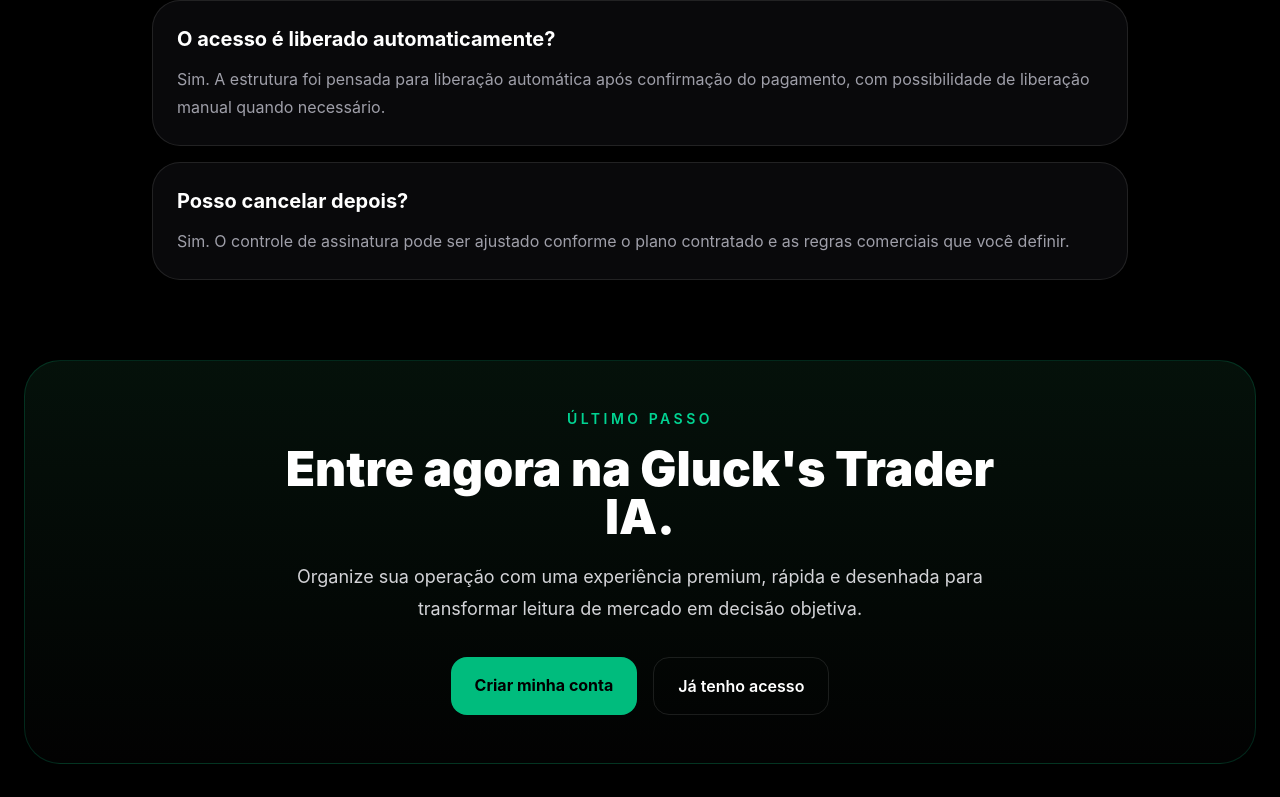
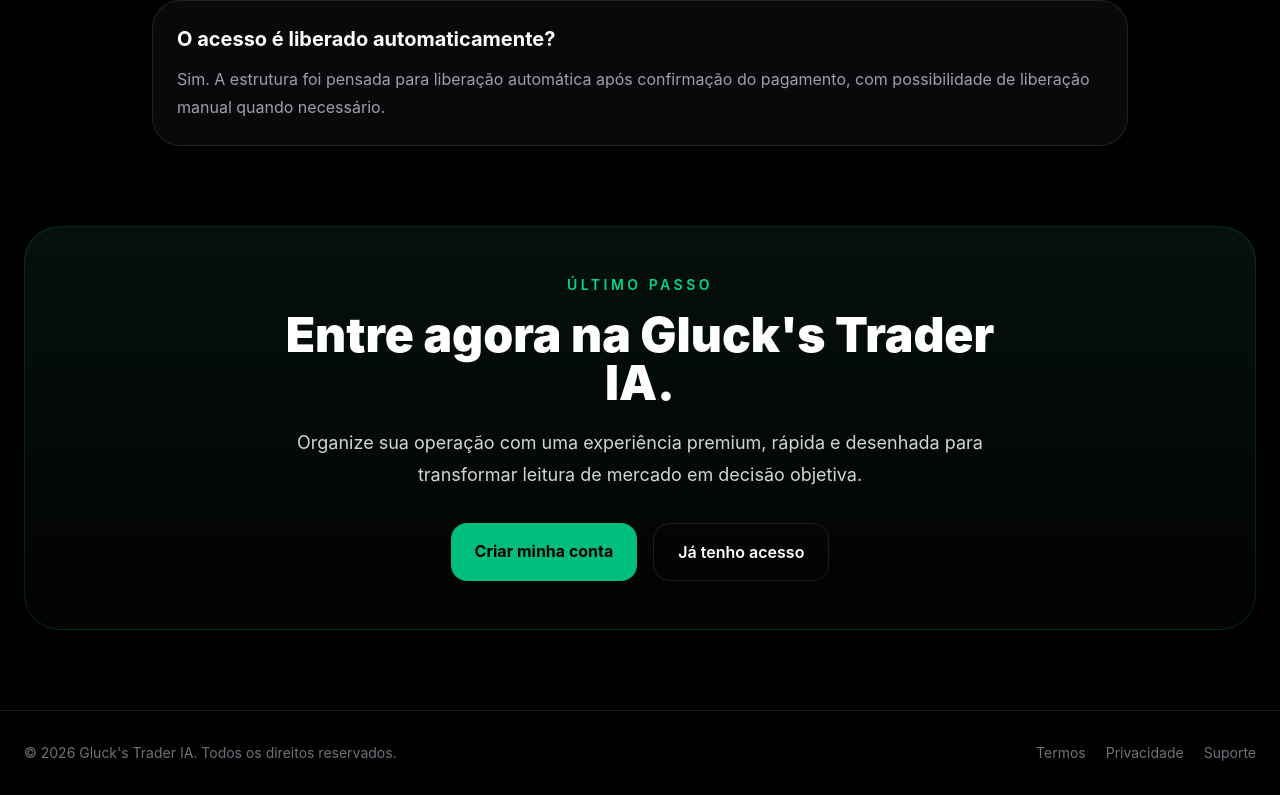
Before and after one commit to gluckstrader-ia/glucks-frontend, a React (Vite) app: page / in a window 1280 px wide. Shown: the part 3921-4718 px from the top of the page. Built offline with nearby package versions, Linux system fonts and the light colour scheme.

Commit message:
fix: retirada de pergunta

```diff
--- a/src/pages/LandingPage.tsx
+++ b/src/pages/LandingPage.tsx
@@ -57,10 +57,6 @@
     {
       q: "O acesso é liberado automaticamente?",
       a: "Sim. A estrutura foi pensada para liberação automática após confirmação do pagamento, com possibilidade de liberação manual quando necessário.",
-    },
-    {
-      q: "Posso cancelar depois?",
-      a: "Sim. O controle de assinatura pode ser ajustado conforme o plano contratado e as regras comerciais que você definir.",
     },
   ];
 
```
